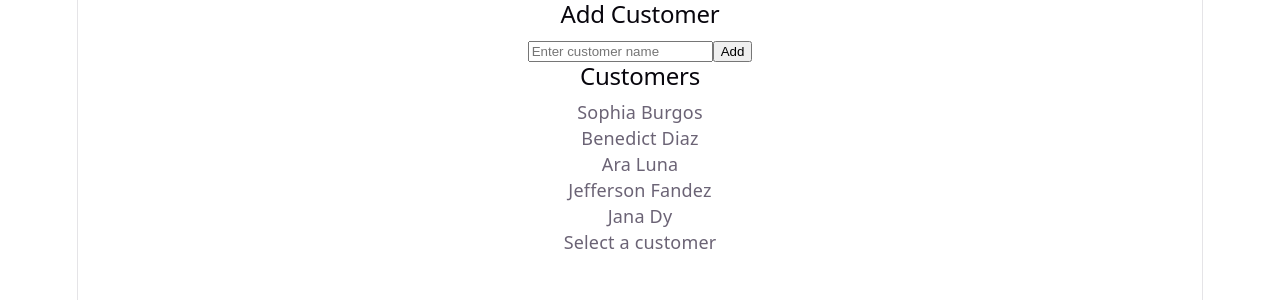
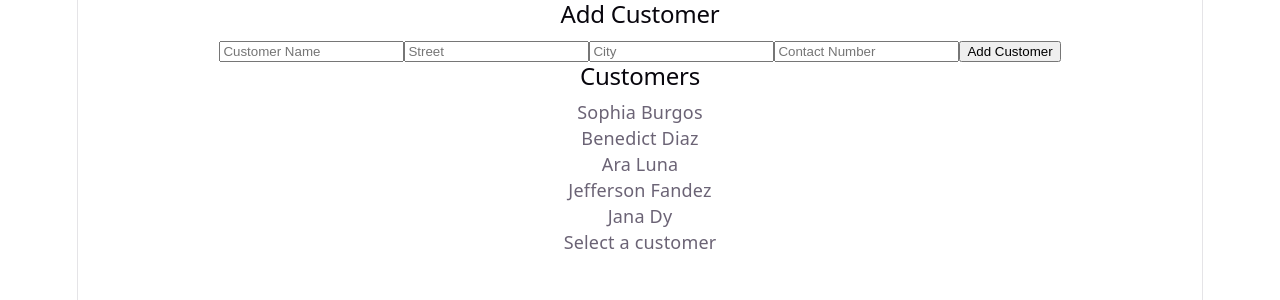
Before and after one commit to ceyceyceykhacey/FINALS_PROJECT, a React (Vite) app: page / in a window 1280 px wide. Shown: the top 300 px of the page. Built offline with nearby package versions, Linux system fonts and the light colour scheme.

Commit message:
Added add customer

```diff
--- a/src/Pages/CustomersPage.tsx
+++ b/src/Pages/CustomersPage.tsx
@@ -115,46 +115,89 @@ export default function CustomersPage() {
   const [selectedCustomer, setSelectedCustomer] = useState<Customer | null>(null);
 
 
-  const [newName, setNewName] = useState("");
+  const [name, setName] = useState("");
+  const [street, setStreet] = useState("");
+  const [city, setCity] = useState("");
+  const [contactValue, setContactValue] = useState("");
 
 
   const addCustomer = () => {
-    if (!newName.trim()) return;
+    if (!name.trim()) return;
 
     const newCustomer: Customer = {
       id: Date.now().toString(),
-      name: newName,
-      addresses: [],
-      contacts: [],
+      name,
+
+      addresses: [
+        {
+          id: "addr-" + Date.now(),
+          type: "home",
+          street,
+          city,
+          isDefault: true,
+        },
+      ],
+
+      contacts: [
+        {
+          id: "contact-" + Date.now(),
+          type: "mobile",
+          value: contactValue,
+          isPrimary: true,
+        },
+      ],
     };
 
     setCustomers([...customers, newCustomer]);
-    setNewName("");
+
+    // clear form
+    setName("");
+    setStreet("");
+    setCity("");
+    setContactValue("");
   };
 
   return (
     <div className="space-y-6">
 
       {}
-      <div className="bg-white p-4 rounded-2xl shadow">
-        <h2 className="text-lg font-semibold mb-3">Add Customer</h2>
+      <div className="bg-white p-4 rounded-2xl shadow space-y-3">
+        <h2 className="text-lg font-semibold">Add Customer</h2>
 
-        <div className="flex gap-2">
         <input
-            type="text"
-            placeholder="Enter customer name"
-            value={newName}
-            onChange={(e) => setNewName(e.target.value)}
-            className="border p-2 rounded w-full"
+          placeholder="Customer Name"
+          value={name}
+          onChange={(e) => setName(e.target.value)}
+          className="border p-2 w-full rounded"
+        />
+
+        <input
+          placeholder="Street"
+          value={street}
+          onChange={(e) => setStreet(e.target.value)}
+          className="border p-2 w-full rounded"
+        />
+
+        <input
+          placeholder="City"
+          value={city}
+          onChange={(e) => setCity(e.target.value)}
+          className="border p-2 w-full rounded"
+        />
+
+        <input
+          placeholder="Contact Number"
+          value={contactValue}
+          onChange={(e) => setContactValue(e.target.value)}
+          className="border p-2 w-full rounded"
         />
 
         <button
           onClick={addCustomer}
-            className="bg-blue-500 text-white px-4 rounded hover:bg-blue-600"
+          className="bg-blue-500 text-white px-4 py-2 rounded hover:bg-blue-600"
         >
-            Add
+          Add Customer
         </button>
-        </div>
       </div>
 
       {}
```
Lines whose indentation alone changed are shown as unchanged.
